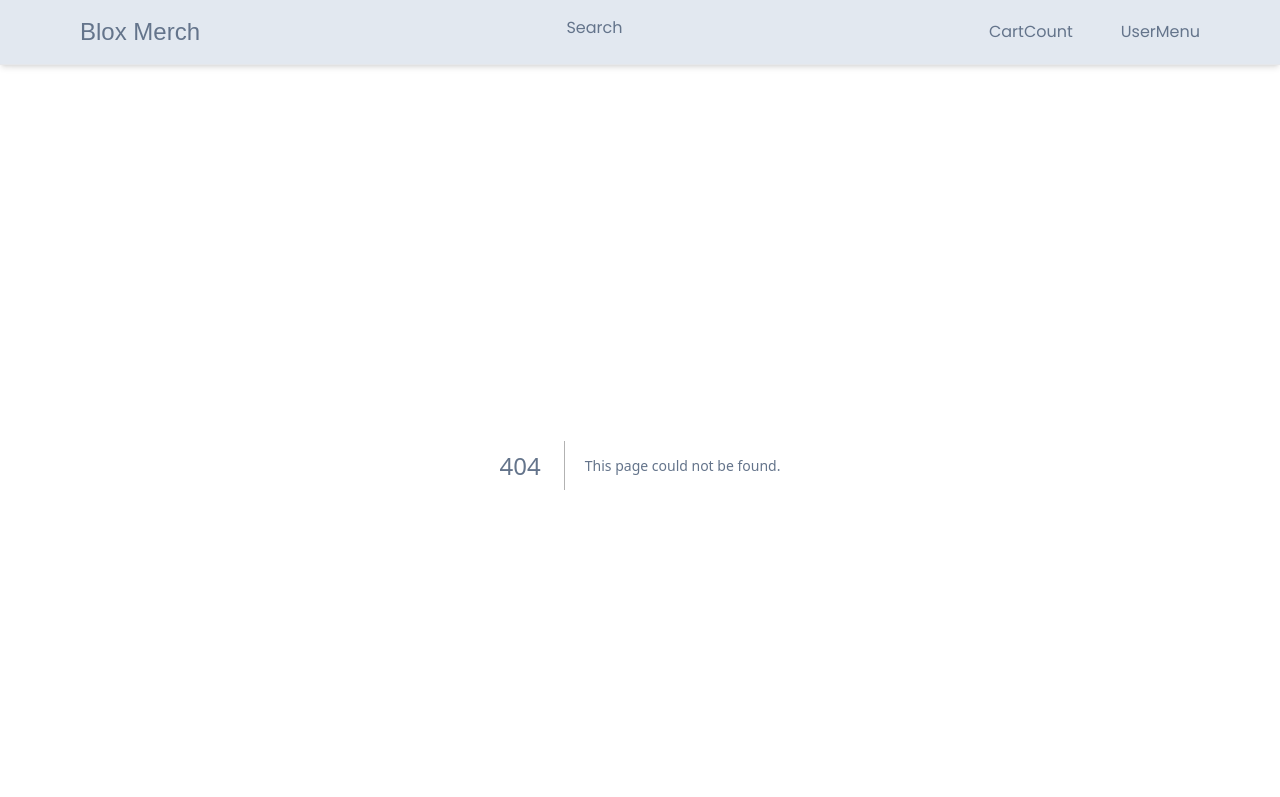
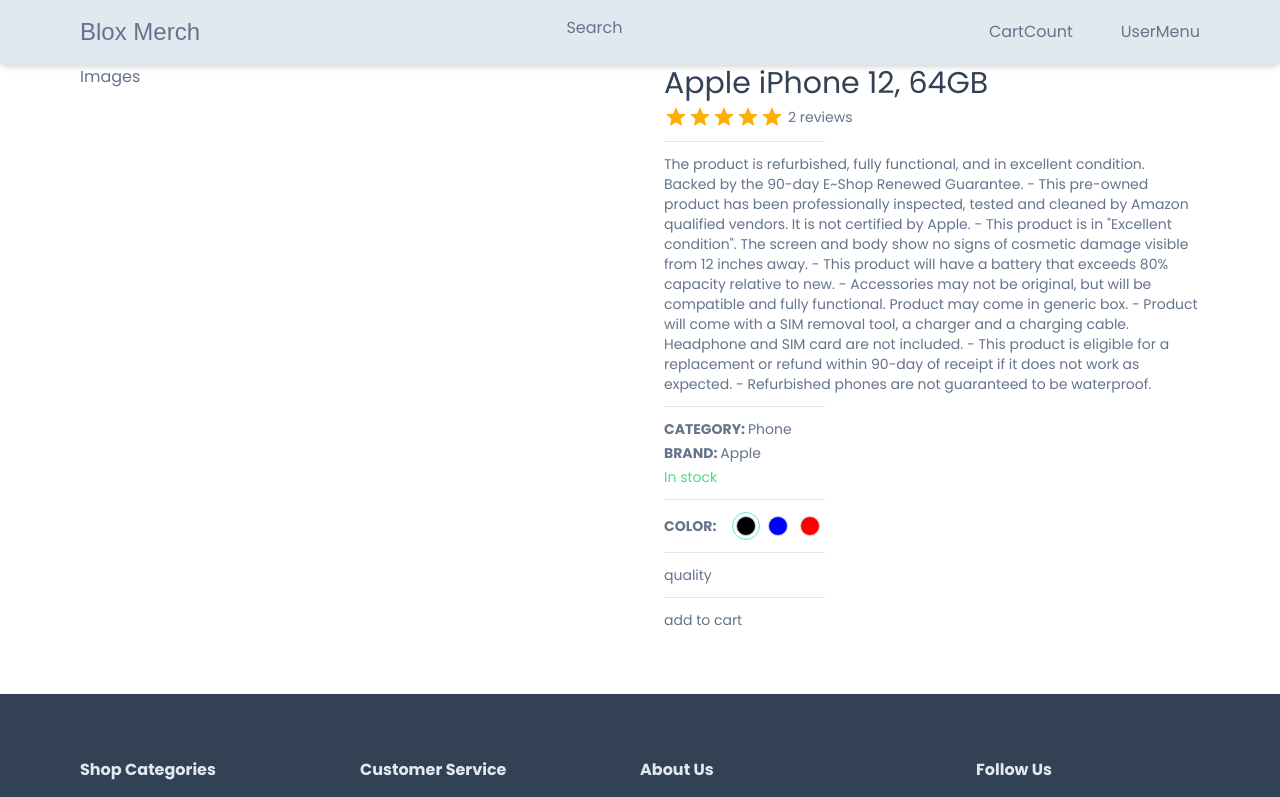
Before and after one commit to TEMIYORES/Blox-Merch, a Next.js app: page /product/1 in a window 1280 px wide. Before the commit this address had no page. Shown: the top 797 px of the page. Built offline with nearby package versions, Linux system fonts and the light colour scheme; a web font is replaced by a local one.

Commit message:
product details page almost done

```diff
--- a/app/components/products/ProductCard.tsx
+++ b/app/components/products/ProductCard.tsx
@@ -1,19 +1,25 @@
+"use client";
 import { formatPrice } from "@/utils/formatPrice";
 import { truncateText } from "@/utils/truncateText";
 import { Rating } from "@mui/material";
 import Image from "next/image";
+import { useRouter } from "next/navigation";
 import React from "react";
 type ProductCardProps = {
   data: any;
 };
 const ProductCard: React.FC<ProductCardProps> = ({ data }) => {
+  const router = useRouter();
   const ProductRating =
     data.reviews.reduce(
       (accumulator: number, item: any) => accumulator + item.rating,
       0
     ) / data.reviews.length;
   return (
-    <div className="col-span-1 cursor-pointer border-slate-200 bg-slate-50 rounded-sm p-2 transition hover:scale-105 text-center text-sm">
+    <div
+      onClick={() => router.push(`/product/${data.id}`)}
+      className="col-span-1 cursor-pointer border-slate-200 bg-slate-50 rounded-sm p-2 transition hover:scale-105 text-center text-sm"
+    >
       <div className="flex flex-col items-center w-full gap-1">
         <div className="aspect-square overflow-hidden relative w-full">
           <Image
--- /dev/null
+++ b/app/components/products/SetColor.tsx
@@ -0,0 +1,45 @@
+import {
+  cartProductType,
+  selectedImgType,
+} from "@/app/product/[productId]/ProductDetails";
+import React from "react";
+type setColorType = {
+  images: selectedImgType[];
+  cartProduct: cartProductType;
+  handleColorSet: (value: selectedImgType) => void;
+};
+const SetColor: React.FC<setColorType> = ({
+  images,
+  cartProduct,
+  handleColorSet,
+}) => {
+  return (
+    <div>
+      <div className="flex gap-4 items-center">
+        <span className="uppercase font-semibold">color:</span>
+        <div className="flex gap-1">
+          {images.map((image) => {
+            return (
+              <div
+                key={image.color}
+                onClick={() => handleColorSet(image)}
+                className={`h-7 w-7 rounded-full border-teal-300 flex items-center justify-center ${
+                  cartProduct.selectImg.color === image.color
+                    ? "border-[1.5px]"
+                    : "border-none"
+                }`}
+              >
+                <div
+                  style={{ background: image.colorCode }}
+                  className={`h-5 w-5 rounded-full border-[1.2px] border-slate-300`}
+                ></div>
+              </div>
+            );
+          })}
+        </div>
+      </div>
+    </div>
+  );
+};
+
+export default SetColor;
--- /dev/null
+++ b/app/product/[productId]/ProductDetails.tsx
@@ -0,0 +1,92 @@
+"use client";
+import SetColor from "@/app/components/products/SetColor";
+import { Rating } from "@mui/material";
+import React, { useCallback, useState } from "react";
+type ProductDetails = {
+  product: any;
+};
+export type cartProductType = {
+  id: string;
+  name: string;
+  description: string;
+  category: string;
+  brand: string;
+  selectImg: selectedImgType;
+  quantity: number;
+  price: number;
+};
+export type selectedImgType = {
+  color: string;
+  colorCode: string;
+  image: string;
+};
+const Horizontal = () => {
+  return <hr className="w-[30%] my-2"></hr>;
+};
+const ProductDetails = (props: ProductDetails) => {
+  const { product } = props;
+  const [cartProduct, setCardProduct] = useState<cartProductType>({
+    id: product.id,
+    name: product.name,
+    description: product.description,
+    category: product.category,
+    brand: product.brand,
+    selectImg: { ...product.images[0] },
+    quantity: 1,
+    price: product.price,
+  });
+  const handleColorSet = useCallback(
+    (value: selectedImgType) => {
+      setCardProduct((prev) => {
+        return { ...prev, selectImg: value };
+      });
+    },
+    [cartProduct.selectImg]
+  );
+
+  const productRating =
+    product.reviews.reduce(
+      (accumulator: number, item: any) => accumulator + item.rating,
+      0
+    ) / product.reviews.length;
+  return (
+    <div className="grid grid-cols-1 md:grid-cols-2 gap-12">
+      <div>Images</div>
+      <div className="flex flex-col gap-1 text-sm">
+        <h2 className="text-3xl font-medium text-slate-700">{product.name}</h2>
+        <div className="flex items-center gap-1">
+          <Rating value={productRating} readOnly />
+          <p>{product.reviews.length} reviews</p>
+        </div>
+        <Horizontal />
+        <p>{product.description}</p>
+        <Horizontal />
+        <div>
+          <span className="uppercase font-semibold">category: </span>
+          {product.category}
+        </div>
+        <div>
+          <span className="uppercase font-semibold">brand: </span>
+          {product.brand}
+        </div>
+        <div
+          className={`${product.inStock ? "text-green-400" : "text-red-400"} `}
+        >
+          {product.inStock ? "In stock" : "Out of stock"}
+        </div>
+        <Horizontal />
+        <SetColor
+          cartProduct={cartProduct}
+          images={product.images}
+          handleColorSet={handleColorSet}
+        />
+        <Horizontal />
+        <div>quality</div>
+        <Horizontal />
+        <div>add to cart</div>
+      </div>
+    </div>
+  );
+};
+
+export default ProductDetails;
--- /dev/null
+++ b/app/product/[productId]/page.tsx
@@ -0,0 +1,17 @@
+import React from "react";
+type ProductParams = {
+  productId?: string;
+};
+import { product } from "@/utils/product";
+import Container from "@/app/components/Container";
+import ProductDetails from "./ProductDetails";
+
+const Product = ({ params }: { params: ProductParams }) => {
+  return (
+    <Container>
+      <ProductDetails product={product} />
+    </Container>
+  );
+};
+
+export default Product;
--- /dev/null
+++ b/utils/product.ts
@@ -0,0 +1,73 @@
+export const product = {
+  id: "648437b38c44d52b9542e340",
+  name: "Apple iPhone 12, 64GB",
+  description:
+    'The product is refurbished, fully functional, and in excellent condition. Backed by the 90-day E~Shop Renewed Guarantee.\n- This pre-owned product has been professionally inspected, tested and cleaned by Amazon qualified vendors. It is not certified by Apple.\n- This product is in "Excellent condition". The screen and body show no signs of cosmetic damage visible from 12 inches away.\n- This product will have a battery that exceeds 80% capacity relative to new.\n- Accessories may not be original, but will be compatible and fully functional. Product may come in generic box.\n- Product will come with a SIM removal tool, a charger and a charging cable. Headphone and SIM card are not included.\n- This product is eligible for a replacement or refund within 90-day of receipt if it does not work as expected.\n- Refurbished phones are not guaranteed to be waterproof.',
+  price: 4999,
+  brand: "Apple",
+  category: "Phone",
+  inStock: true,
+  images: [
+    {
+      color: "Black",
+      colorCode: "#000000",
+      image:
+        "https://firebasestorage.googleapis.com/v0/b/ecommerce-shop-cc542.appspot.com/o/products%2F1686386605041-iphone12-black.jpg?alt=media&token=32abf316-ddf6-4870-9e1e-a7c884b750d6",
+    },
+    {
+      color: "Blue",
+      colorCode: "#0000FF",
+      image:
+        "https://firebasestorage.googleapis.com/v0/b/ecommerce-shop-cc542.appspot.com/o/products%2F1686386607274-iphone12-blue.jpg?alt=media&token=e83a9b13-86b6-4518-9f1e-8ddef12ba9a2",
+    },
+    {
+      color: "Red",
+      colorCode: "#FF0000",
+      image:
+        "https://firebasestorage.googleapis.com/v0/b/ecommerce-shop-cc542.appspot.com/o/products%2F1686386608652-iphone12-red.jpg?alt=media&token=603a9e86-5b8c-4f8d-b61c-c1c77e60e954",
+    },
+  ],
+  reviews: [
+    {
+      id: "6499b4887402b0efd394d8f3",
+      userId: "6499b184b0e9a8c8709821d3",
+      productId: "648437b38c44d52b9542e340",
+      rating: 4,
+      comment:
+        "good enough. I like the camera and casing. the delivery was fast too.",
+      createdDate: "2023-06-26T15:53:44.483Z",
+      user: {
+        id: "6499b184b0e9a8c8709821d3",
+        name: "Chaoo",
+        email: "example1@gmail.com",
+        emailVerified: null,
+        image:
+          "https://lh3.googleusercontent.com/a/AAcHTtcuRLwWi1vPKaQOcJlUurlhRAIIq2LgYccE8p32=s96-c",
+        hashedPassword: null,
+        createdAt: "2023-06-26T15:40:52.558Z",
+        updatedAt: "2023-06-26T15:40:52.558Z",
+        role: "USER",
+      },
+    },
+    {
+      id: "6499a110efe4e4de451c7edc",
+      userId: "6475af156bad4917456e6e1e",
+      productId: "648437b38c44d52b9542e340",
+      rating: 5,
+      comment: "I really liked it!!",
+      createdDate: "2023-06-26T14:30:40.998Z",
+      user: {
+        id: "6475af156bad4917456e6e1e",
+        name: "Charles",
+        email: "example@gmail.com",
+        emailVerified: null,
+        image:
+          "https://lh3.googleusercontent.com/a/AAcHTteOiCtILLBWiAoolIW9PJH-r5825pBDl824_8LD=s96-c",
+        hashedPassword: null,
+        createdAt: "2023-05-30T08:08:53.979Z",
+        updatedAt: "2023-05-30T08:08:53.979Z",
+        role: "ADMIN",
+      },
+    },
+  ],
+};
```
Also changed, not shown: app/cart/page.tsx (renamed from app/components/cart/page.tsx).
